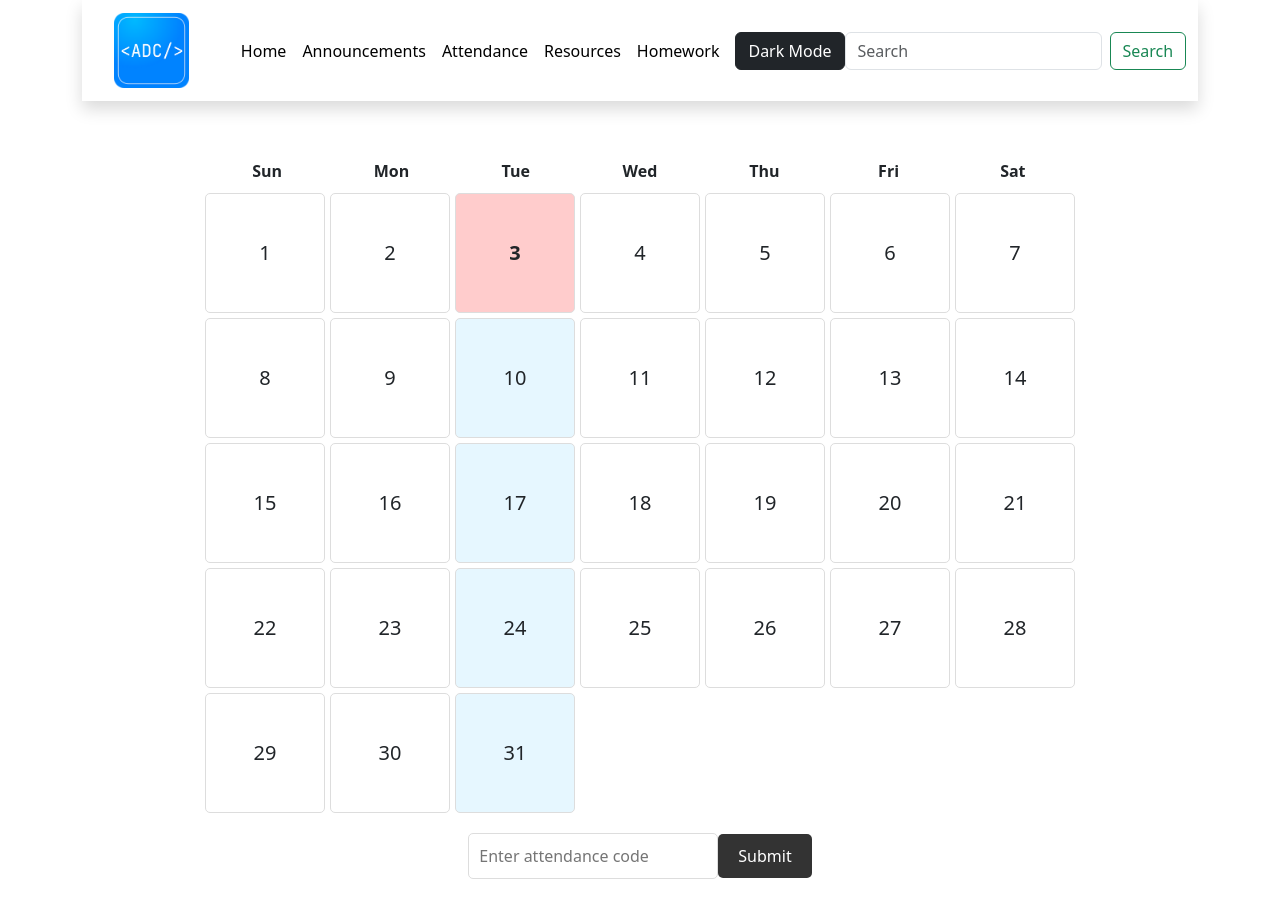
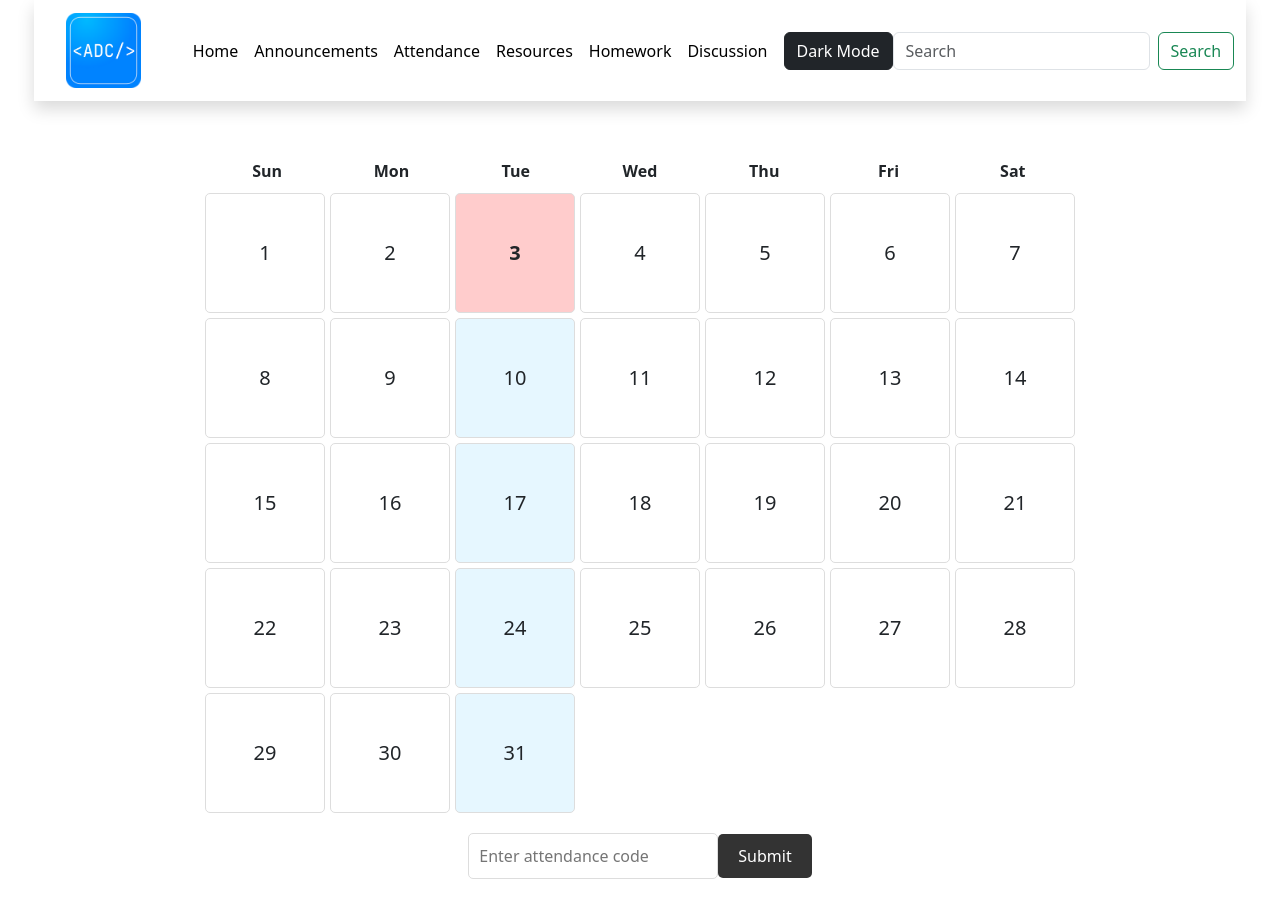
Before and after one commit to laurenlipinski/BootcampPortal, a React (Vite) app: page /attendance in a window 1280 px wide. Shown: the top 918 px of the page. Built offline with nearby package versions, Linux system fonts and the light colour scheme.

Commit message:
Update Attendance.tsx

```diff
--- a/src/pages/Attendance.tsx
+++ b/src/pages/Attendance.tsx
@@ -78,6 +78,7 @@ const Attendance: React.FC = () => {
           { name: "Attendance", path: "/attendance" },
           { name: "Resources", path: "/resources" },
           { name: "Homework", path: "/homework" },
+          { name: "Discussion", path: "/discussion"},
 
         ]}
       />
```
